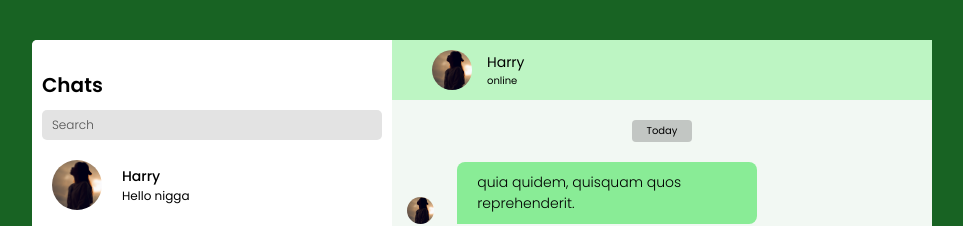
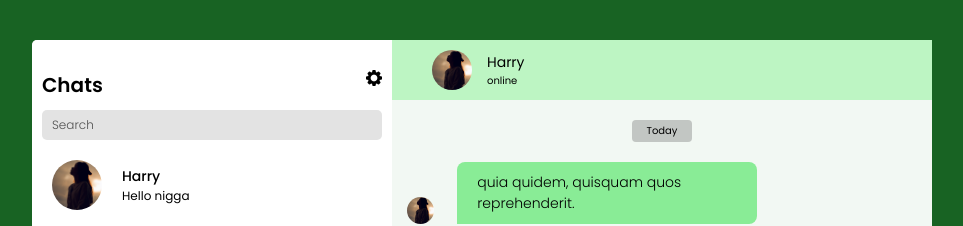
Before and after one commit to harishihan-c/Real-Time-Chat-App, a React (Vite) app: page /chat in a window 1280 px wide. Shown: the top 226 px of the page, without its empty margins (158-1121 px from the left). Built offline with nearby package versions, Linux system fonts and the light colour scheme; no server answers; sample sign-in values are in the browser's storage.

Commit message:
ft: navigation setup after login

```diff
--- a/src/App.jsx
+++ b/src/App.jsx
@@ -1,11 +1,27 @@
-import React from 'react';
+import React, {useEffect} from 'react';
 import './App.css'
-import {Route, Routes} from "react-router-dom";
+import {Route, Routes, useNavigate} from "react-router-dom";
 import Login from "./Pages/Login/Login.jsx";
 import Chat from "./Pages/Chat/Chat.jsx";
 import Profile from "./Pages/Profile/Profile.jsx";
+import {onAuthStateChanged} from 'firebase/auth';
+import {auth} from "./Config/firebase.js";
 
 function App() {
+
+    const navigate = useNavigate();
+
+    useEffect(()=>{
+        onAuthStateChanged(auth, async (user) => {
+            if(user){
+                navigate('/chat')
+            }
+            else{
+                navigate('/')
+            }
+        })
+    },[])
+
 
   return (
     <>
--- a/src/Components/LeftSide/LeftSide.css
+++ b/src/Components/LeftSide/LeftSide.css
@@ -7,10 +7,22 @@
 
 }
 
+.ls-nav{
+    width: 100%;
+    height: auto;
+    position: relative;
+}
 .ls-nav p{
     padding-bottom: 10px;
     font-weight: 600;
     font-size: 20px;
+}
+
+.ls-nav img{
+    width: 16px;
+    position: absolute;
+    top: 0;
+    right: 0;
 }
 
 .ls-nav input{
--- a/src/Components/LeftSide/LeftSide.jsx
+++ b/src/Components/LeftSide/LeftSide.jsx
@@ -1,6 +1,7 @@
 import React from 'react'
 import "./LeftSide.css"
 import assets from "../../assets/assets.js";
+import {logout} from '../../config/authentication.js'
 
 const LeftSide = () => {
     return(
@@ -8,6 +9,7 @@ const LeftSide = () => {
             <div className="ls-nav">
                 <p>Chats</p>
                 <input type="text" placeholder="Search" />
+                <img onClick={logout} src={assets.settings} alt="settings"/>
             </div>
             <div className="ls-contact">
                 {Array(12).fill("").map((item, index) => (
--- a/src/Config/authentication.js
+++ b/src/Config/authentication.js
@@ -19,6 +19,8 @@ export const signup = async (email, password) => {
         await setDoc(doc(db, "chat", user.uid),{
             chatData: []
         })
+
+
     }
     catch(error){
         console.error(error);
--- a/src/Pages/Login/Login.jsx
+++ b/src/Pages/Login/Login.jsx
@@ -12,7 +12,7 @@ const Login = () => {
     const [password, setPassword] = useState("");
 
     const onSubmitHandler = () =>{
-        currentState === "Signup" ? signup(email, password):login;
+        currentState === "Signup" ? signup(email, password):login(email,password);
     }
     return(
         <div className="signup">
```
